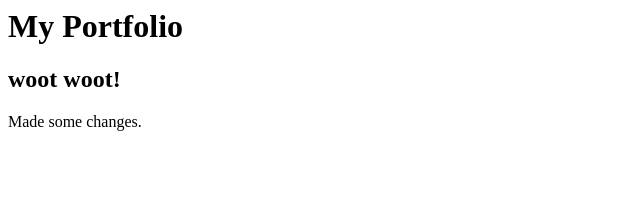
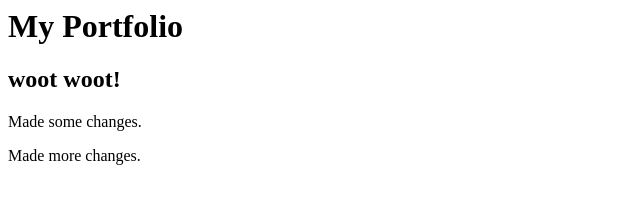
Before and after one commit to AuroraJE/practice, a plain HTML site: page index.html in a window 1280 px wide. Shown: the whole page, without its empty margins (0-640 px from the left). Drawn offline with Linux system fonts and the light colour scheme.

Commit message:
Even more!

```diff
--- a/index.html
+++ b/index.html
@@ -2,3 +2,5 @@
 <h2> woot woot!</h2>
 
 <p> Made some changes. </p>
+
+<p> Made more changes. </p>
```
